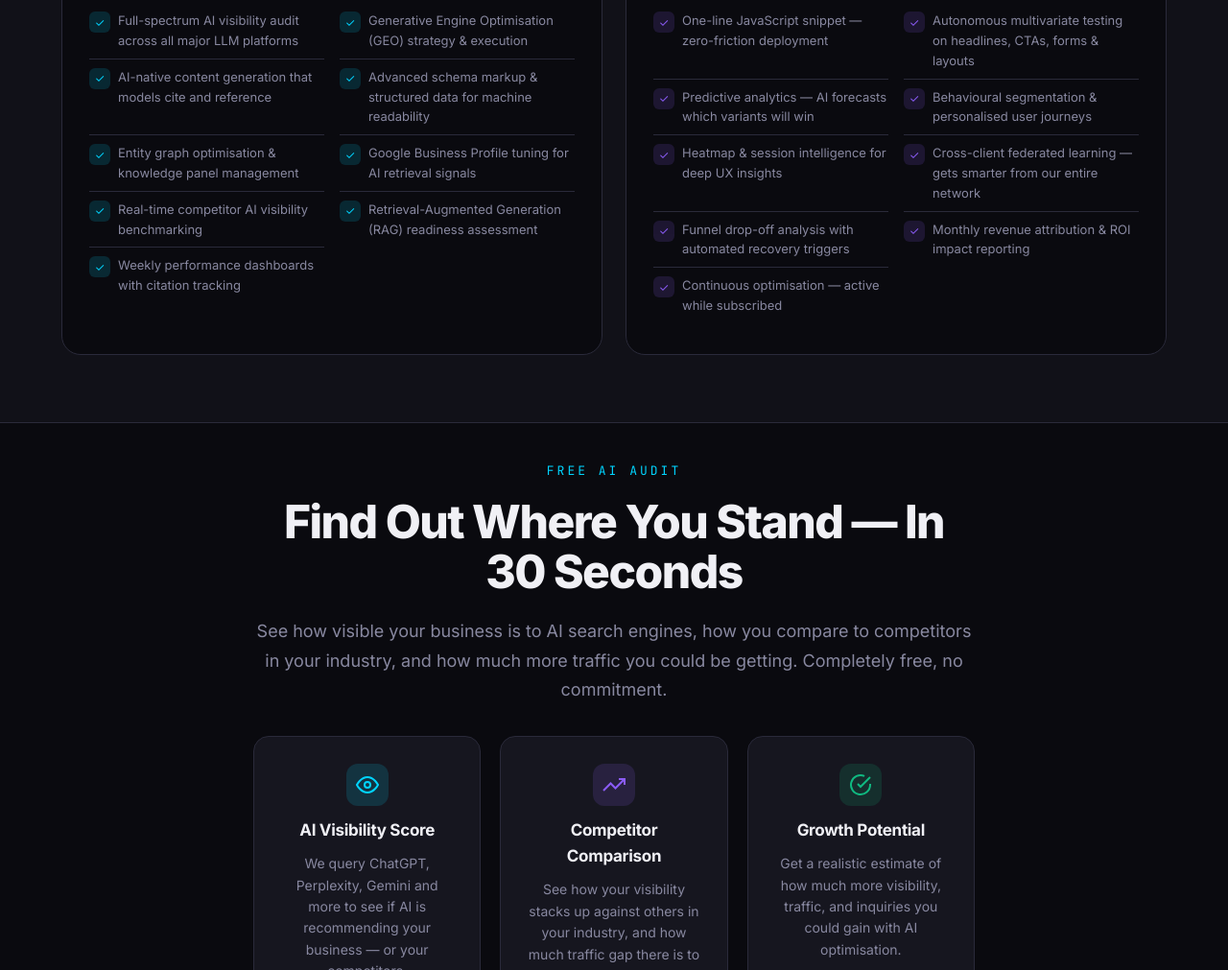
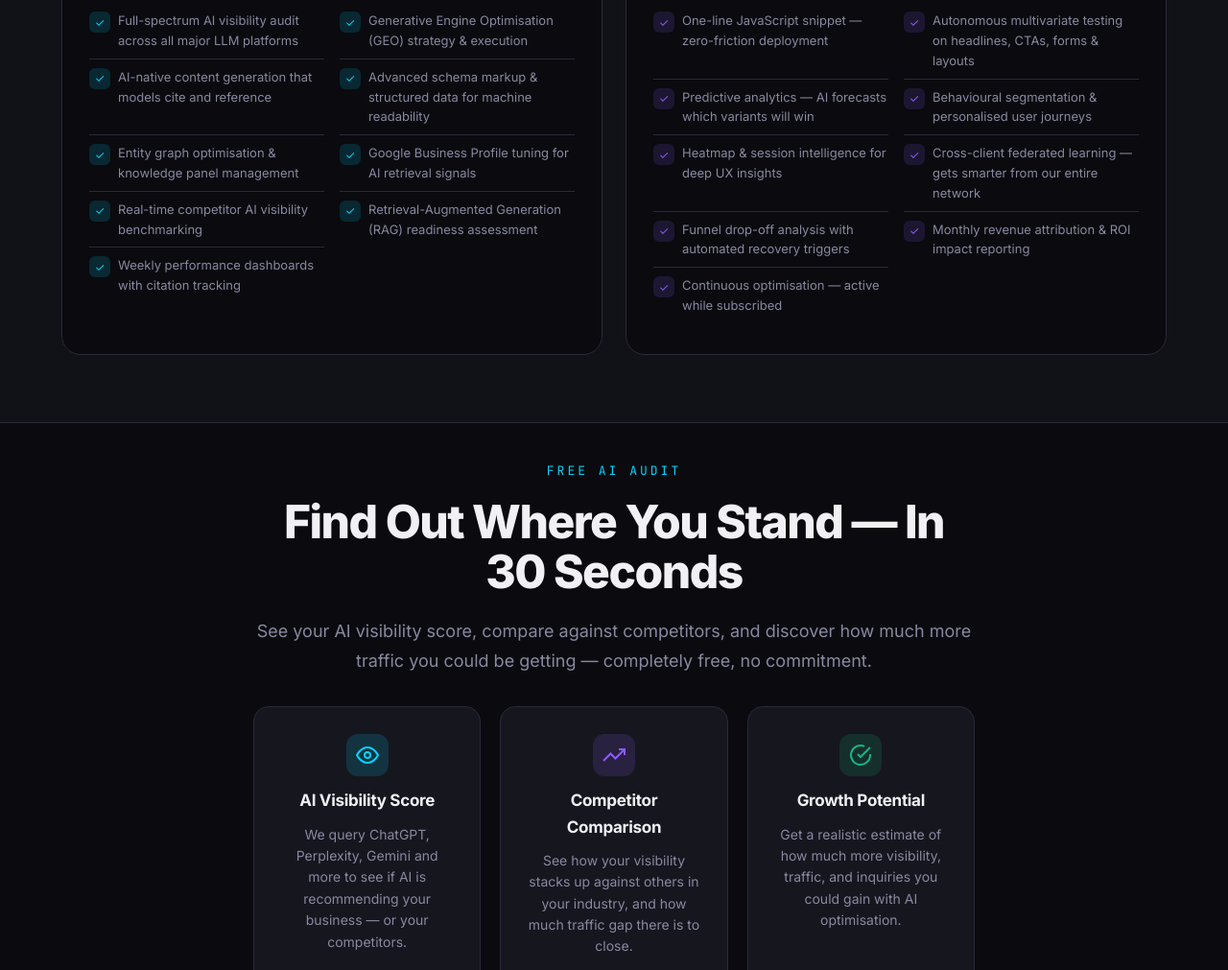
Before and after one commit to Admin9Elms/9elmslabs, a website: page index.html in a window 1280 px wide. Shown: the part 1789-2800 px from the top of the page at 96% size. Drawn offline with Linux system fonts and the light colour scheme.

Commit message:
tighten free audit subtitle

```diff
--- a/index.html
+++ b/index.html
@@ -801,7 +801,7 @@ section { position: relative; z-index: 1; }
   <div class="container" style="text-align:center; max-width:800px;">
     <div class="section-label">Free AI Audit</div>
     <h2 class="section-title">Find Out Where You Stand &mdash; In 30 Seconds</h2>
-    <p class="section-subtitle" style="text-align:center; margin-left:auto; margin-right:auto;">See how visible your business is to AI search engines, how you compare to competitors in your industry, and how much more traffic you could be getting. Completely free, no commitment.</p>
+    <p class="section-subtitle" style="text-align:center; margin-left:auto; margin-right:auto;">See your AI visibility score, compare against competitors, and discover how much more traffic you could be getting &mdash; completely free, no commitment.</p>
     <div class="problem-grid" style="grid-template-columns: repeat(3, 1fr); margin-top: 30px;">
       <div class="problem-card" style="text-align:center;">
         <div class="problem-card-icon" style="background: var(--accent-cyan-dim); color: var(--accent-cyan); margin: 0 auto 12px;">
```
